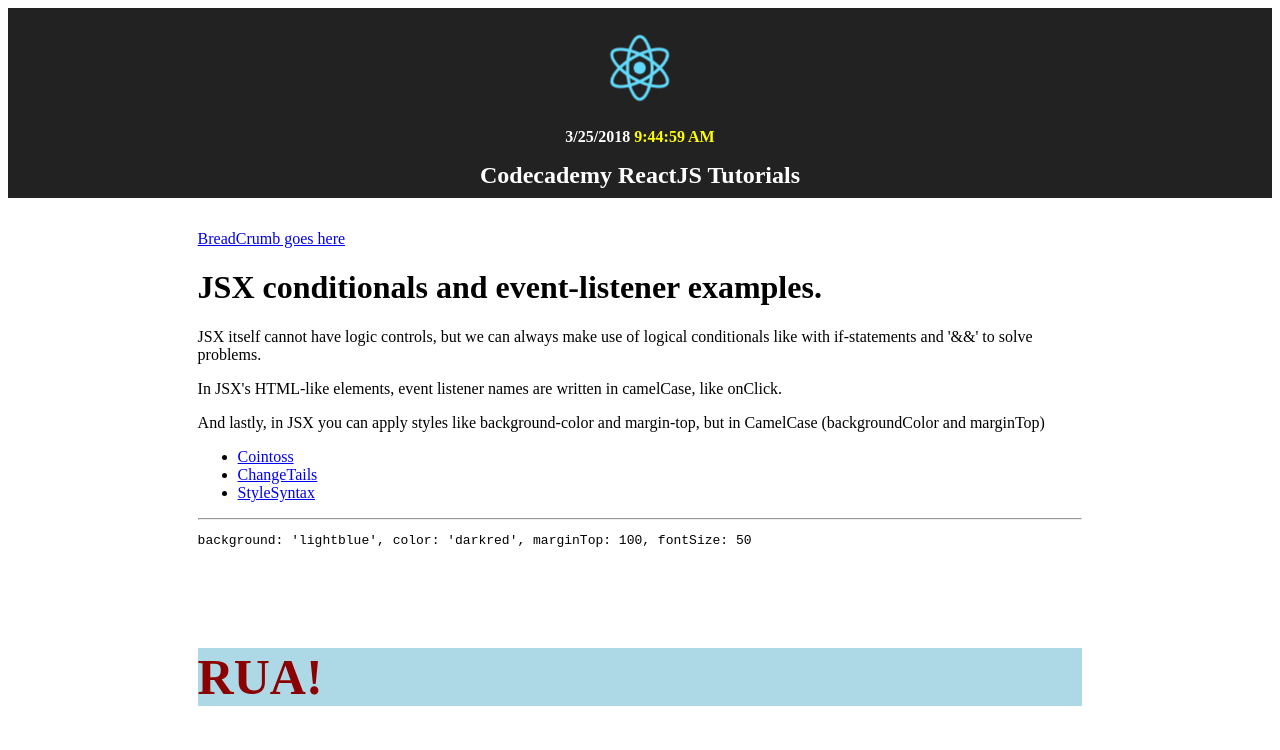
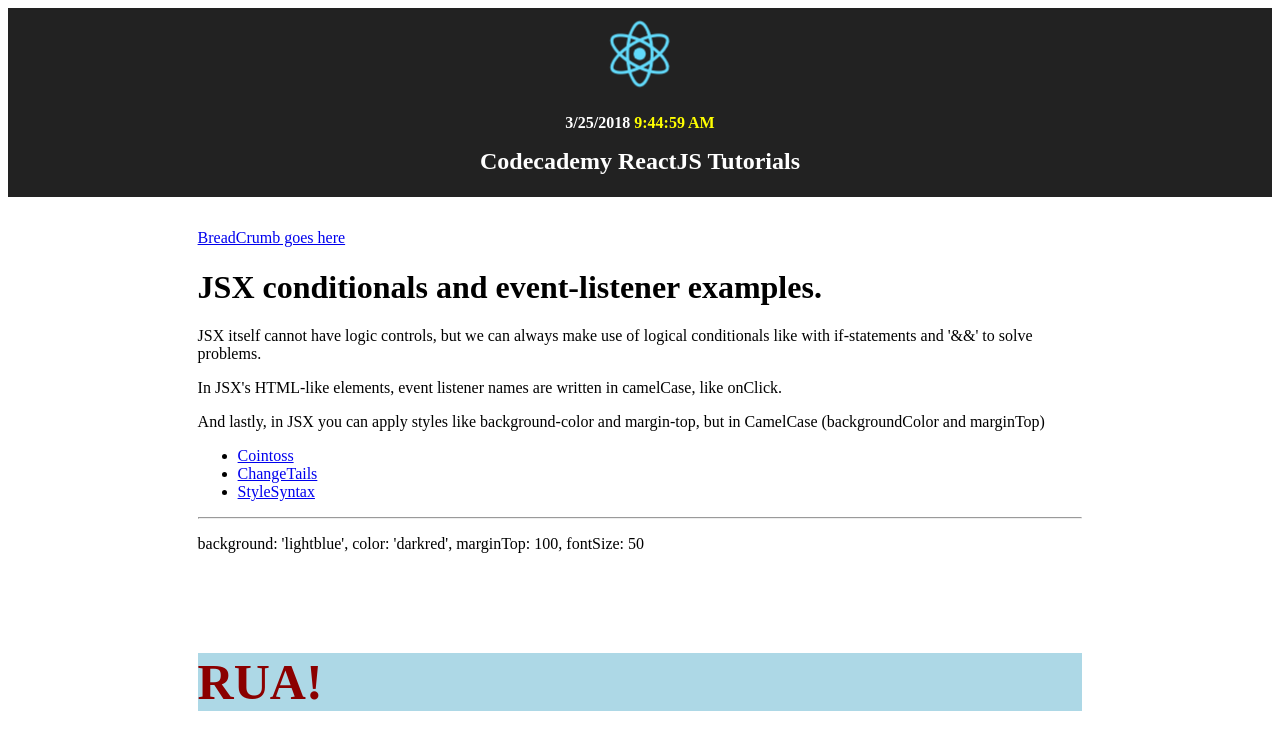
Before and after one commit to FeynmanDNA/ReactJScodecademy, a React app: page /JSX/StyleSyntax in a window 1280 px wide. Built offline with nearby package versions, Linux system fonts and the light colour scheme.

Commit message:
stylesyntax pre to p, auto for header pic

```diff
--- a/src/components/ExamplesDir/JSX.js
+++ b/src/components/ExamplesDir/JSX.js
@@ -1,5 +1,5 @@
 import React from 'react';
-import {Switch,Route,Link} from 'react-router-dom';
+import {Route,Link} from 'react-router-dom';
 import CoinOutCome from './JSXconditionalWithIf';
 import change2Tails from './JSXeventListener';
 import styleMe from './StyleSyntax';
--- a/src/components/ExamplesDir/StyleSyntax.js
+++ b/src/components/ExamplesDir/StyleSyntax.js
@@ -23,12 +23,12 @@
   render() {
     return (
       <div>
-        <pre>
+        <p>
         background: 'lightblue',
         color: 'darkred',
         marginTop: 100,
         fontSize: 50
-        </pre>
+        </p>
         <h1 style={styles}>RUA!</h1>
       </div>
     );
--- a/src/css/header.css
+++ b/src/css/header.css
@@ -9,8 +9,8 @@
 
 .App-header {
   background-color: #222;
-  height: 150px;
-  padding: 20px;
+  height: auto;
+  padding: 6px;
   color: white;
 }
 
```
